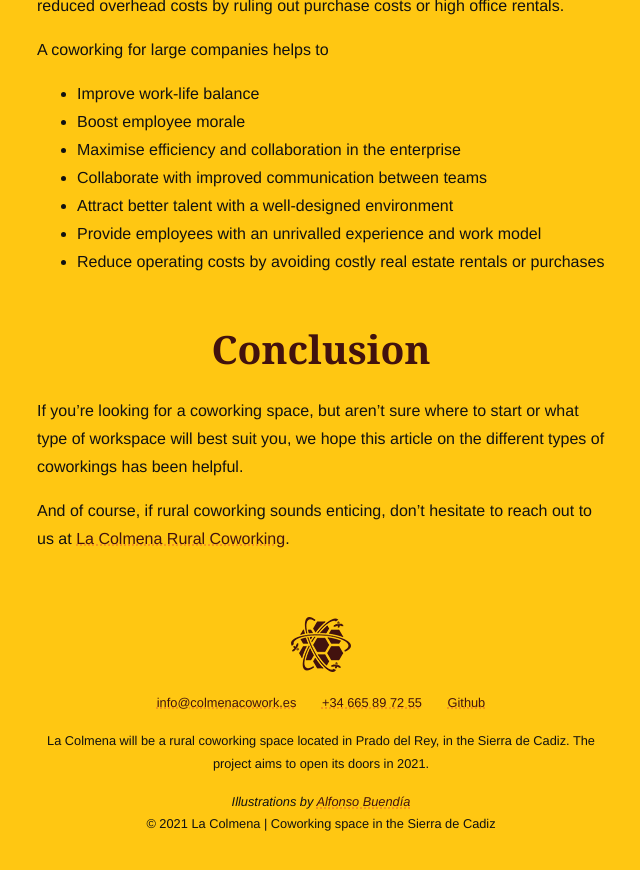
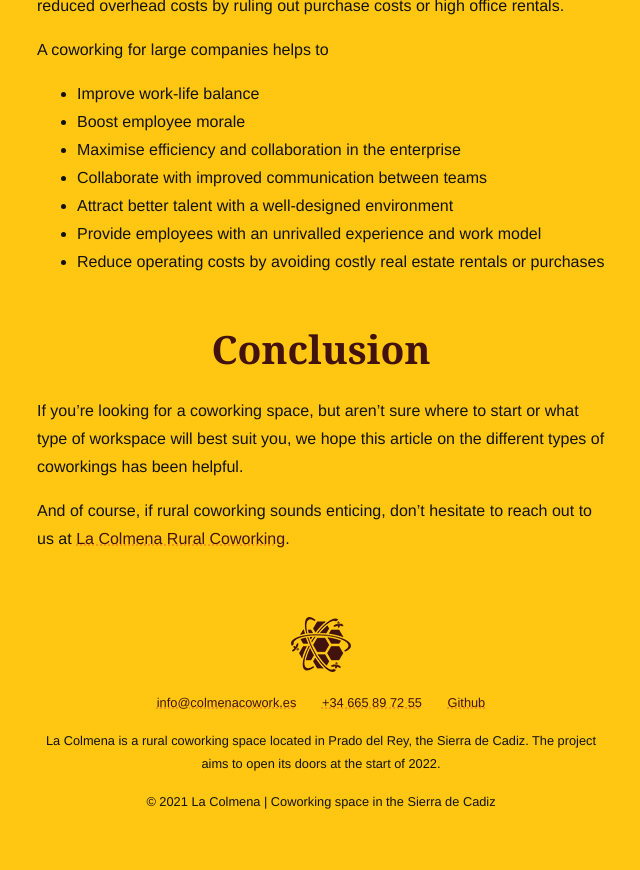
Before and after one commit to paddyohanlon/colmenacowork, a Jekyll site: the page built from _posts/2021-09-26-adapting-the-workplace-to-your-needs-types-of-coworking.md, in a window 1280 px wide and 900 px high, scrolled down 4750 px. Shown: the top 870 px of the window, without its empty margins (319-959 px from the left). Built offline with Jekyll 4.4.1, drawn with Linux system fonts in a browser that asks for light colours; some web fonts are replaced.

Commit message:
Update home page

```diff
--- a/_config.yml
+++ b/_config.yml
@@ -41,8 +41,8 @@ t:
   es:
     logo_link_title_attr: "Inicio"
     toggle_menu_aria_label: "Abrir o cerrar navigación"
-    footer_about: "La Colmena sera un espacio de coworking rural situado en Prado del Rey, en La Sierra de Cádiz. El proyecto tiene
-    previsto abrir sus puertas en 2021."
+    footer_about: "La Colmena es un espacio de coworking rural situado en Prado del Rey, la Sierra de Cádiz. El proyecto tiene
+    previsto abrir sus puertas a principios del 2022."
     footer_tagline: "Espacio de coworking en La Sierra de Cádiz"
     illustrations_by: "Ilustraciones por"
     logo_alt: "Logo de La Colmena espacio de coworking"
@@ -57,7 +57,7 @@ t:
   en:
     logo_link_title_attr: "Home"
     toggle_menu_aria_label: "Open or close menu"
-    footer_about: "La Colmena will be a rural coworking space located in Prado del Rey, in the Sierra de Cadiz. The project aims to open its doors in 2021."
+    footer_about: "La Colmena is a rural coworking space located in Prado del Rey, the Sierra de Cadiz. The project aims to open its doors at the start of 2022."
     footer_tagline: "Coworking space in the Sierra de Cadiz"
     illustrations_by: "Illustrations by"
     logo_alt: "La Colmena coworking space logo"
--- a/_includes/footer.html
+++ b/_includes/footer.html
@@ -15,8 +15,10 @@
     <li><a href="https://github.com/paddyohanlon/colmenacowork">Github</a></li>
   </ul>
   <p class="footer-about">{{ site.t[page.lang].footer_about }}</p>
+  {%- if page.ref == 'home' %}
   <div class="credits">
     {{ site.t[page.lang].illustrations_by }} <a href="https://alfonsobuendia.blogspot.com/">Alfonso Buendía</a>
   </div>
+  {%- endif %}
   <div class="copyright">&copy; {{ 'now' | date: "%Y" }} La Colmena | {{ site.t[page.lang].footer_tagline }}</div>
 </footer>
```
Also changed, not shown: en/index.md (+9 -13 lines), index.md (+9 -25 lines), README.md.
